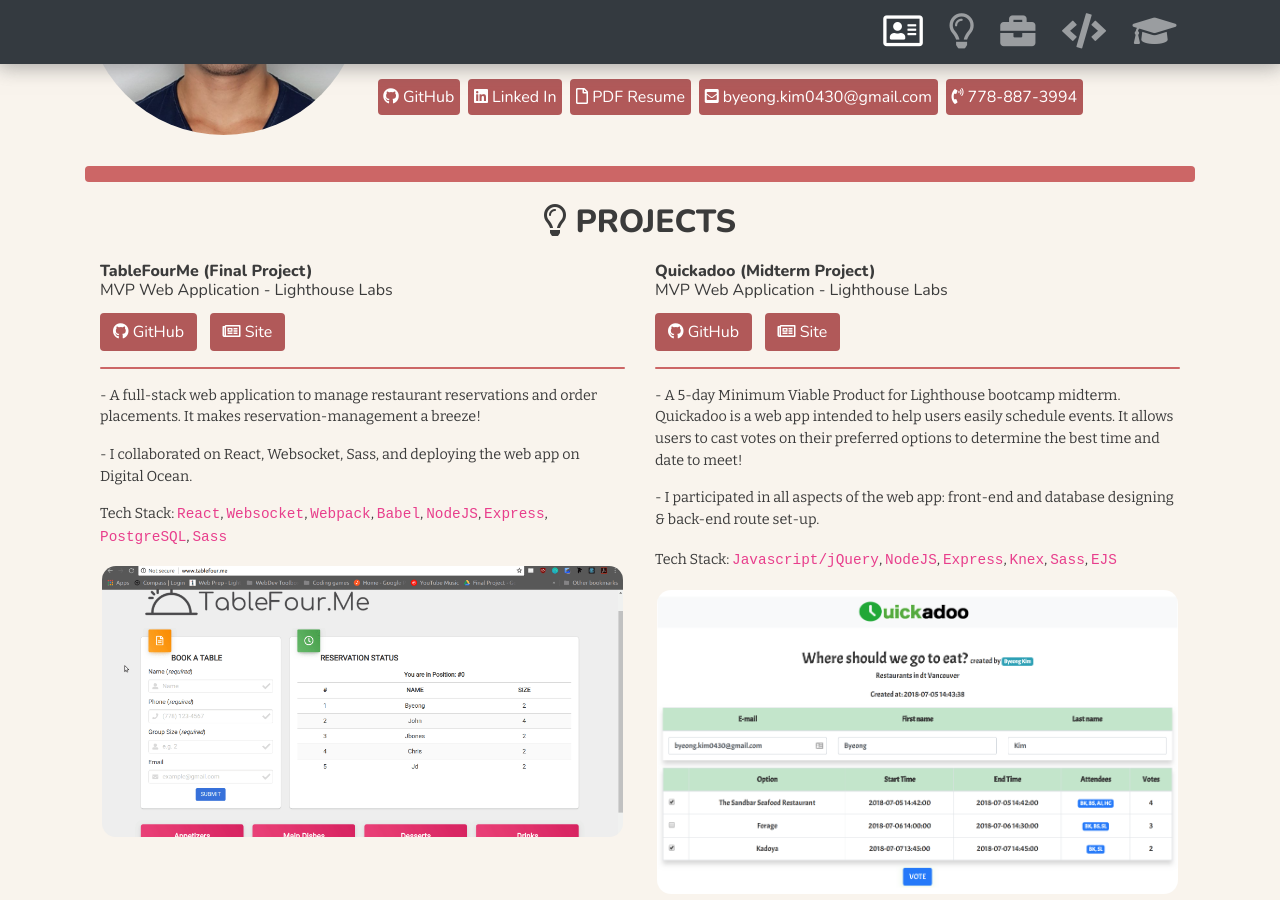
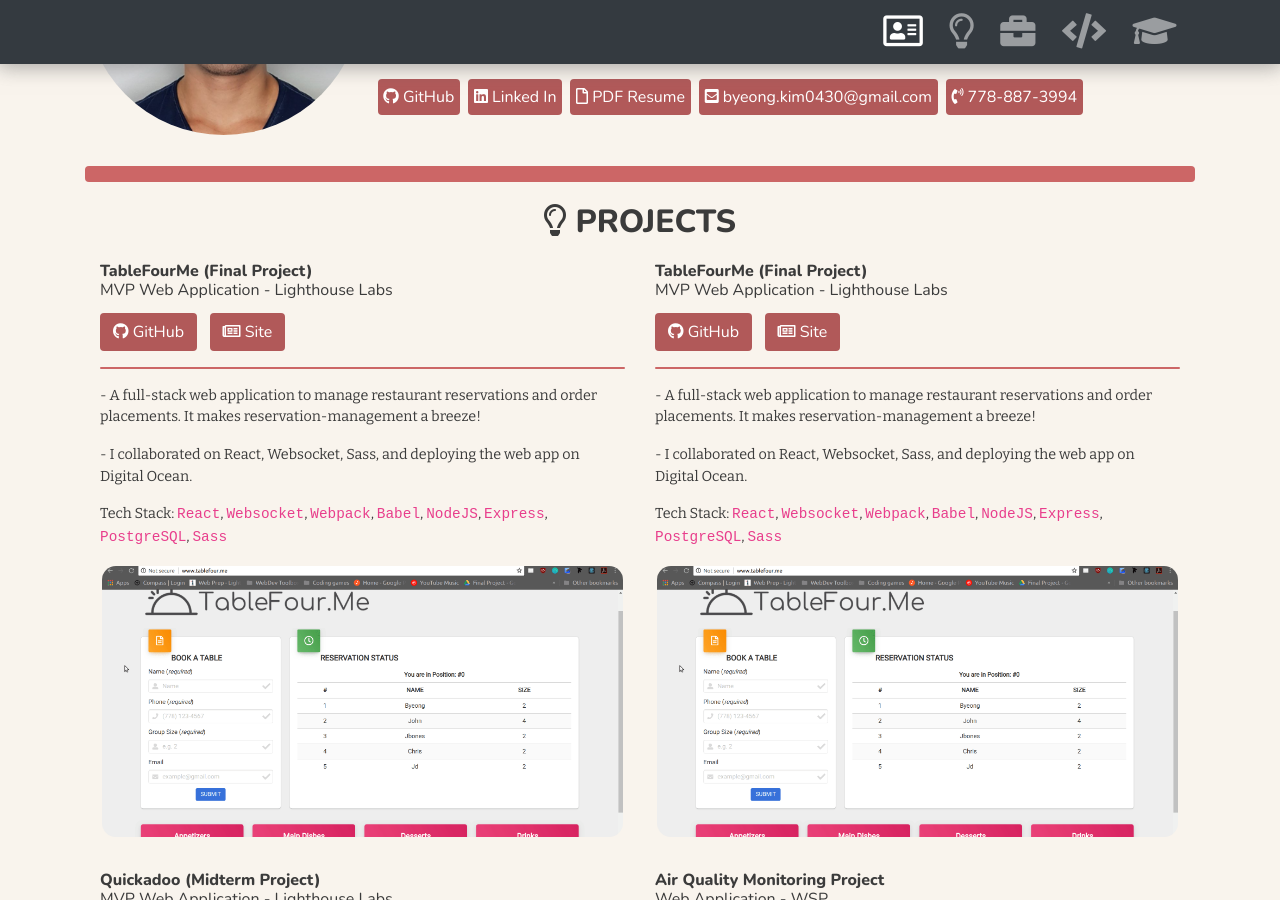
Before and after one commit to byeong0430/byeong0430.github.io, a Jekyll site: the page built from index.html, in a window 1280 px wide and 900 px high, scrolled down 340 px. Built offline with Jekyll 4.4.1, drawn with Linux system fonts in a browser that asks for light colours; nearby versions of some CDN libraries.

Commit message:
Add a new project template first

```diff
--- a/_includes/projects-elements.html
+++ b/_includes/projects-elements.html
@@ -18,7 +18,8 @@
       <hr class="red-line">
       <main>
         <p>
-          - A full-stack web application to manage restaurant reservations and order placements. It makes reservation-management a
+          - A full-stack web application to manage restaurant reservations and order placements. It makes
+          reservation-management a
           breeze!
         </p>
         <p>
@@ -44,6 +45,50 @@
     <section class='col-xl-6 col-lg-6 col-md-6 col-sm-12 col-12 project'>
       <header>
         <h1>
+          <a href='https://github.com/byeong0430/Final-Project-TableFourMe' target='_blank'>
+            TableFourMe (Final Project)
+          </a>
+        </h1>
+        <h2>MVP Web Application - Lighthouse Labs</h2>
+        <a href="https://github.com/byeong0430/Final-Project-TableFourMe" role='button' class='btn' target='_blank'>
+          <i class='fab fa-github'></i> GitHub
+        </a>
+        <a href="http://www.tablefour.me/" role='button' class='btn' target='_blank'>
+          <i class="far fa-newspaper"></i> Site
+        </a>
+      </header>
+      <hr class="red-line">
+      <main>
+        <p>
+          - A full-stack web application to manage restaurant reservations and order placements. It makes
+          reservation-management a
+          breeze!
+        </p>
+        <p>
+          - I collaborated on React, Websocket, Sass, and deploying the web app on Digital Ocean.
+        </p>
+        <p>Tech Stack:
+          <code>React</code>,
+          <code>Websocket</code>,
+          <code>Webpack</code>,
+          <code>Babel</code>,
+          <code>NodeJS</code>,
+          <code>Express</code>,
+          <code>PostgreSQL</code>,
+          <code>Sass</code>
+        </p>
+      </main>
+      <footer>
+        <a href='http://www.tablefour.me/' target='_blank'>
+          <img src='/assets/img/projects/tablefourme.gif' alt='TableFourMe'>
+        </a>
+      </footer>
+    </section>
+  </div>
+  <div class='row'>
+    <section class='col-xl-6 col-lg-6 col-md-6 col-sm-12 col-12 project'>
+      <header>
+        <h1>
           <a href='https://github.com/byeong0430/quickadoo' target='_blank'>
             Quickadoo (Midterm Project)
           </a>
@@ -59,7 +104,8 @@
       <hr class="red-line">
       <main>
         <p>
-          - A 5-day Minimum Viable Product for Lighthouse bootcamp midterm. Quickadoo is a web app intended to help users easily schedule
+          - A 5-day Minimum Viable Product for Lighthouse bootcamp midterm. Quickadoo is a web app intended to help
+          users easily schedule
           events. It allows users to cast votes on their preferred options to determine the best time and date to meet!
         </p>
         <p>
@@ -80,8 +126,6 @@
         </a>
       </footer>
     </section>
-  </div>
-  <div class='row'>
     <section class='col-xl-6 col-lg-6 col-md-6 col-sm-12 col-12 project'>
       <header>
         <h1>
@@ -97,7 +141,8 @@
       <hr class="red-line">
       <main>
         <p>
-          - A web application for monitoring and displaying air pollution concentrations. Users may analyse & download tables and graphs
+          - A web application for monitoring and displaying air pollution concentrations. Users may analyse & download
+          tables and graphs
           of real-time air pollution statistics.
         </p>
         <p>
```
